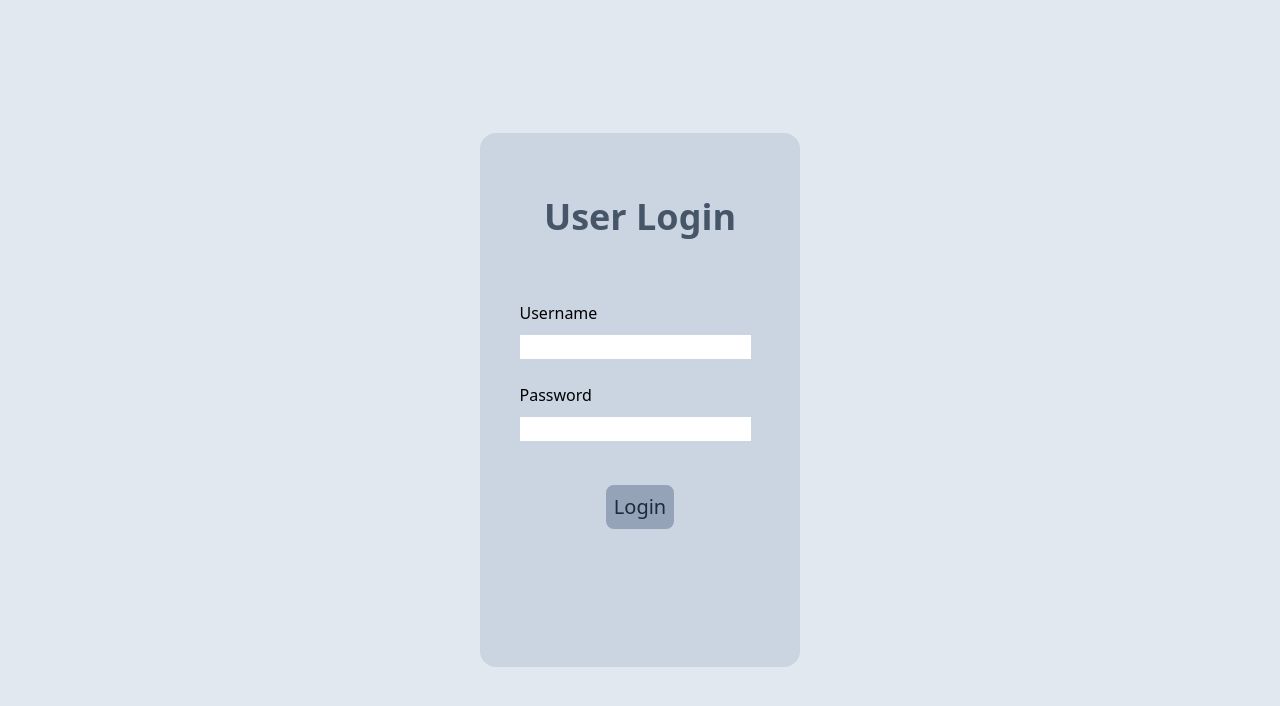
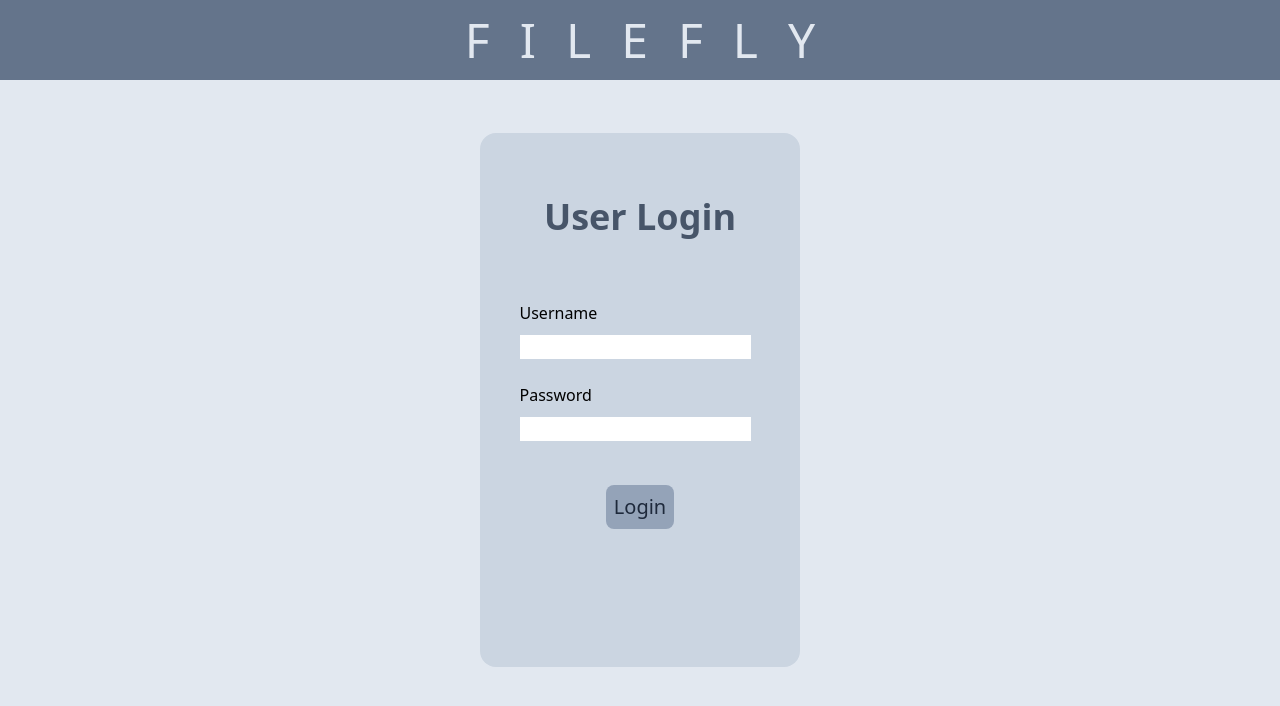
Before and after one commit to catfo435/filefly, a Next.js app: page / in a window 1280 px wide. Shown: the top 706 px of the page. Built offline with nearby package versions, Linux system fonts and the light colour scheme.

Commit message:
(feat)! : new titlebar, few css changes

```diff
--- /dev/null
+++ b/app/components/TitleBar.tsx
@@ -0,0 +1,13 @@
+export default function TitleBar(){
+    return (
+        <div className="fixed h-20 w-screen bg-slate-500 flex justify-center items-center">
+            <span className="titleBarText">F</span>
+            <span className="titleBarText">I</span>
+            <span className="titleBarText">L</span>
+            <span className="titleBarText">E</span>
+            <span className="titleBarText">F</span>
+            <span className="titleBarText">L</span>
+            <span className="titleBarText">Y</span>
+        </div>
+    )
+}
--- a/app/globals.css
+++ b/app/globals.css
@@ -24,3 +24,11 @@ input {
   display: block;
   margin: 10px 10px 0px 0px ;
 }
+
+.titleBarText {
+  font-size: 3rem;
+  line-height: 1;
+  margin-left: 15px;
+  margin-right: 15px;
+  color: rgb(var(--background-rgb));
+}
--- a/app/page.tsx
+++ b/app/page.tsx
@@ -1,9 +1,13 @@
-import LoginPane from "./components/loginPane"
+import LoginPane from "./components/LoginPane"
+import TitleBar from "./components/TitleBar"
 
 export default function Page() {
   return (
-    <div className="relative h-screen w-screen flex justify-center items-center">
-         <LoginPane />
+    <div>
+      <TitleBar />
+      <div className="static h-screen w-screen flex justify-center items-center">
+      <LoginPane />
+    </div>
     </div>
   )
 }
```
Also changed, not shown: app/components/LoginPane.tsx (renamed from app/components/loginPane.tsx).
